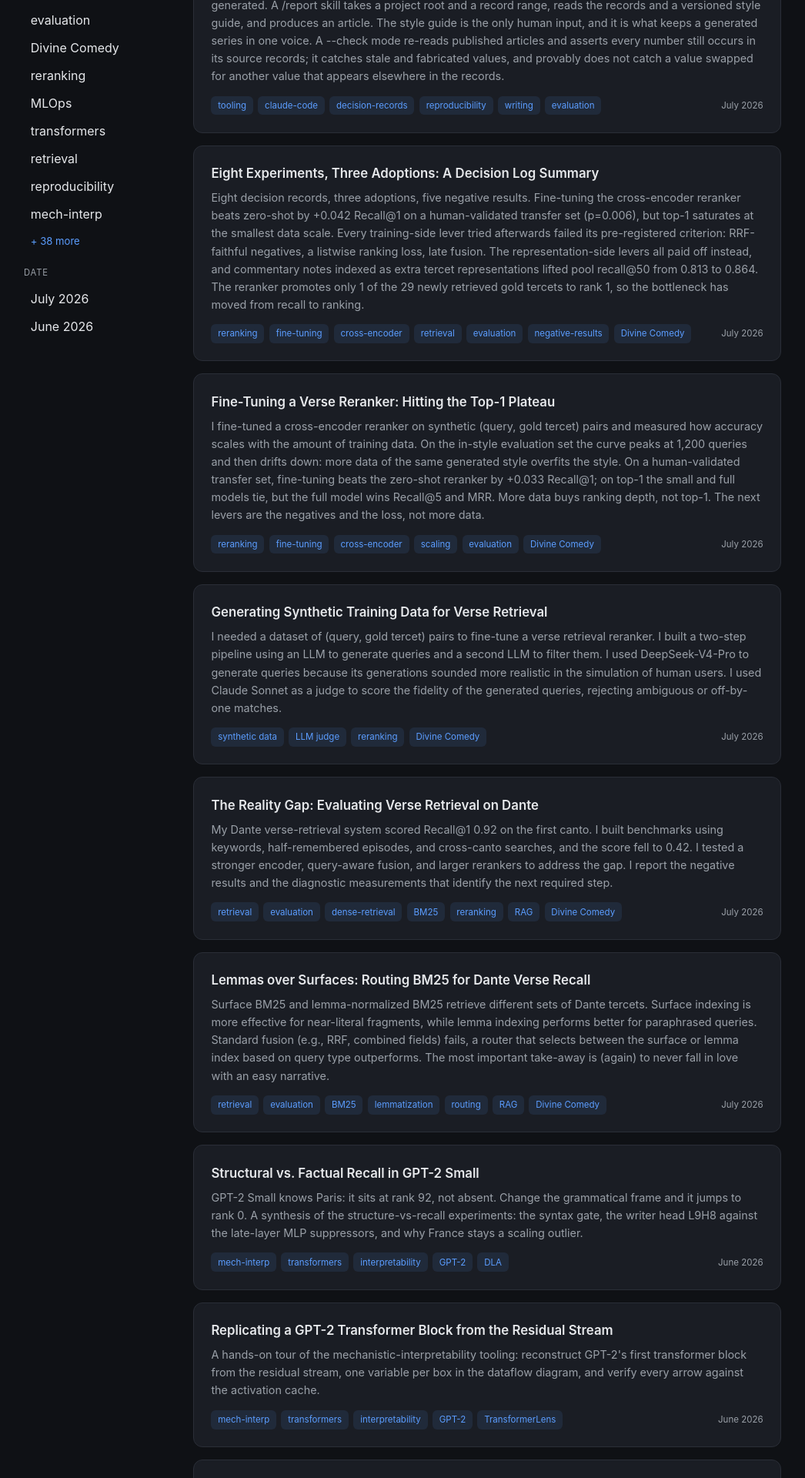
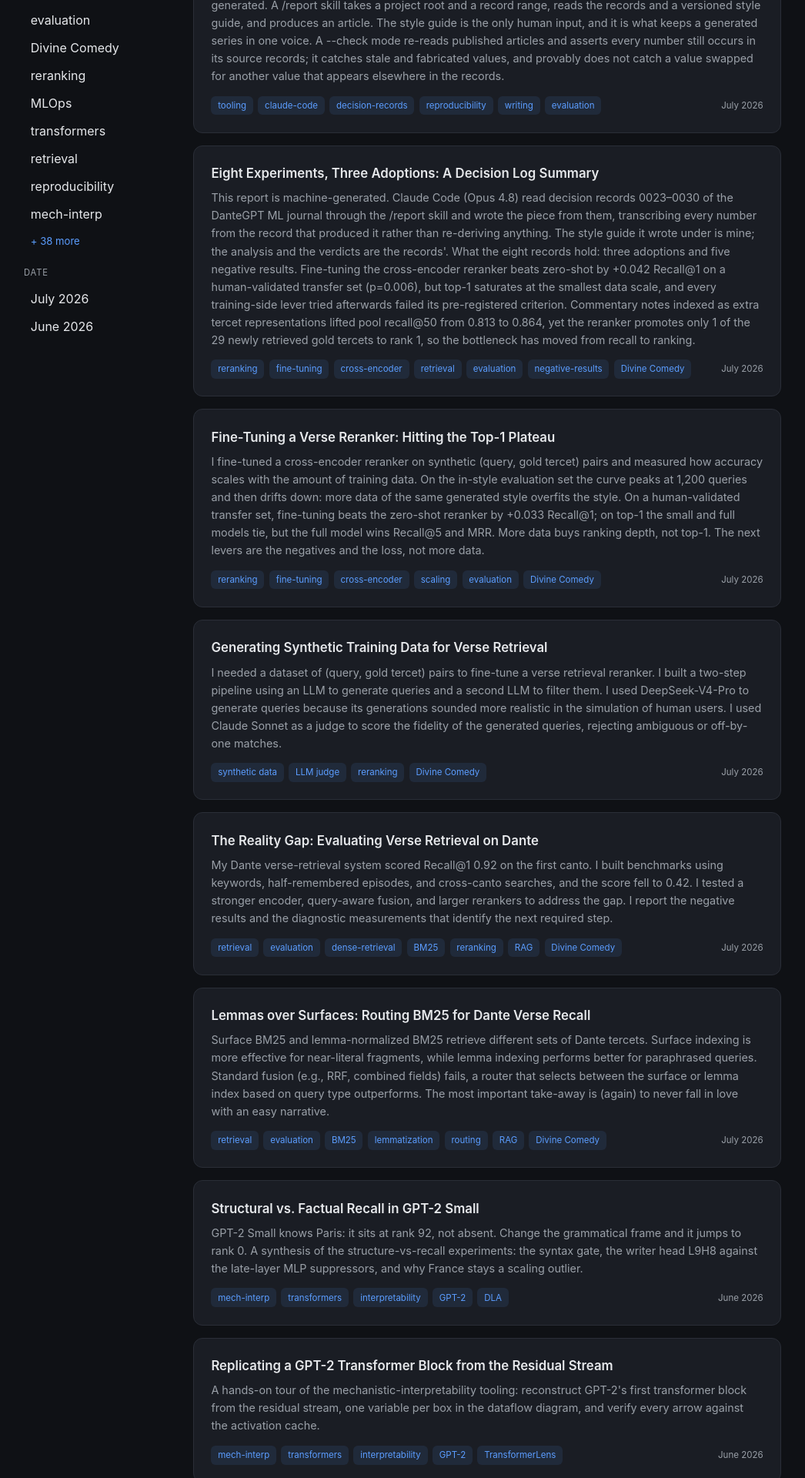
Before and after one commit to rp-playground/rp-playground.github.io, a Jekyll site: the page built from index.html, in a window 1280 px wide. Shown: the part 498-2418 px from the top of the page at 77% size, without its empty margins (113-1159 px from the left). Built offline with Jekyll 4.4.1, drawn with Linux system fonts in a browser that asks for light colours.

Commit message:
Lead the report summary with its provenance
The listing card renders the summary alone: no subtitle, no provenance
blockquote, no body. A reader deciding whether to open a machine-generated
report was learning that only after opening it. The summary and description now
name the model, the skill and the record range first, then the findings.

Co-Authored-By: Claude Opus 4.8 (1M context) <noreply@anthropic.com>

```diff
--- a/_writing/dante-retrieval-decisions-0023-0030.md
+++ b/_writing/dante-retrieval-decisions-0023-0030.md
@@ -2,8 +2,8 @@
 layout: article
 title: "Eight Experiments, Three Adoptions: A Decision Log Summary"
 subtitle: "A machine-generated technical report over records 0023–0030 of the DanteGPT ML journal: how the bottleneck moved from recall to ranking, and why five of the eight experiments were negative results"
-description: A technical report summarising decision records 0023–0030 in the DanteGPT ML journal, generated by Claude Code from the journal sources under a fixed style guide. Reranker fine-tuning gave a significant but saturating transfer gain; late fusion, RRF-mined negatives, ranking loss, entity-aware rerank passages, and a query rewriter all failed their pre-registered criteria; entity docs and Chiavacci commentary docs were adopted. The bottleneck is now the ranking stage, not the candidate pool.
-summary: "Eight decision records, three adoptions, five negative results. Fine-tuning the cross-encoder reranker beats zero-shot by +0.042 Recall@1 on a human-validated transfer set (p=0.006), but top-1 saturates at the smallest data scale. Every training-side lever tried afterwards failed its pre-registered criterion: RRF-faithful negatives, a listwise ranking loss, late fusion. The representation-side levers all paid off instead, and commentary notes indexed as extra tercet representations lifted pool recall@50 from 0.813 to 0.864. The reranker promotes only 1 of the 29 newly retrieved gold tercets to rank 1, so the bottleneck has moved from recall to ranking."
+description: A machine-generated technical report over decision records 0023–0030 of the DanteGPT ML journal. Claude Code (Opus 4.8) read the records via the /report skill and wrote this from them, transcribing every number from the record that produced it. Reranker fine-tuning gave a significant but saturating transfer gain; late fusion, RRF-mined negatives, ranking loss, entity-aware rerank passages, and a query rewriter all failed their pre-registered criteria; entity docs and Chiavacci commentary docs were adopted. The bottleneck is now the ranking stage, not the candidate pool.
+summary: "This report is machine-generated. Claude Code (Opus 4.8) read decision records 0023–0030 of the DanteGPT ML journal through the /report skill and wrote the piece from them, transcribing every number from the record that produced it rather than re-deriving anything. The style guide it wrote under is mine; the analysis and the verdicts are the records'. What the eight records hold: three adoptions and five negative results. Fine-tuning the cross-encoder reranker beats zero-shot by +0.042 Recall@1 on a human-validated transfer set (p=0.006), but top-1 saturates at the smallest data scale, and every training-side lever tried afterwards failed its pre-registered criterion. Commentary notes indexed as extra tercet representations lifted pool recall@50 from 0.813 to 0.864, yet the reranker promotes only 1 of the 29 newly retrieved gold tercets to rank 1, so the bottleneck has moved from recall to ranking."
 date: 2026-07-21
 tags: [reranking, fine-tuning, cross-encoder, retrieval, evaluation, negative-results, Divine Comedy]
 published: true
```
